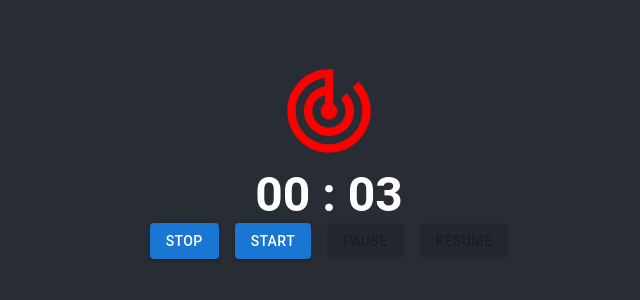
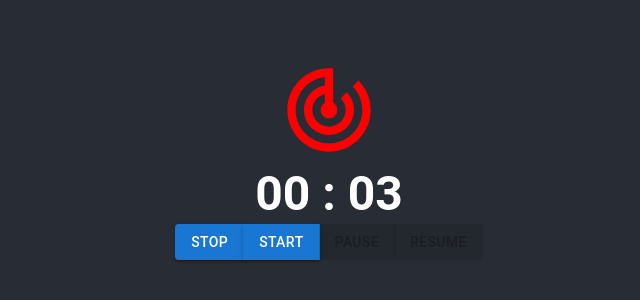
Before and after one commit to Julrum/ITE3068, a React (Create React App) app in the folder timer/: page / in a window 1280 px wide. Shown: the part 240-540 px from the top of the page, without its empty margins (311-951 px from the left). Built offline with nearby package versions, Linux system fonts and the light colour scheme.

Commit message:
Add ButtonGroup

```diff
--- a/timer/src/TimerControl.js
+++ b/timer/src/TimerControl.js
@@ -1,4 +1,4 @@
-import Stack from "@mui/material/Stack";
+import ButtonGroup from "@mui/material/ButtonGroup";
 import Button from "@mui/material/Button";
 
 let TimerControl = (prop) => {
@@ -45,7 +45,7 @@ let TimerControl = (prop) => {
   //   </Stack>
   // );
   return (
-    <Stack spacing={2} direction="row">
+    <ButtonGroup spacing={2} aria-label="outlined primary button group">
       {["Stop", "Start", "Pause", "Resume"].map((item, index) => (
         <Button
           onClick={fns[index]}
@@ -55,7 +55,7 @@ let TimerControl = (prop) => {
           {item}
         </Button>
       ))}
-    </Stack>
+    </ButtonGroup>
   );
 };
 
--- a/timer/src/TimerPannel.js
+++ b/timer/src/TimerPannel.js
@@ -4,7 +4,7 @@ import Timer from "./Timer";
 import TimerAnimation from "./TimerAnimation";
 import TimerControl from "./TimerControl";
 
-const remainedTime = 3;
+let remainedTime = 3;
 class TimerPannel extends Component {
   constructor() {
     super();
```
